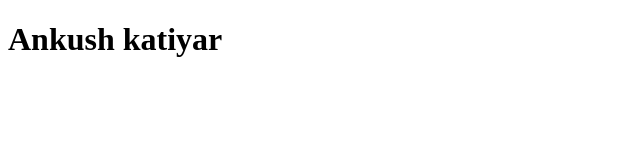
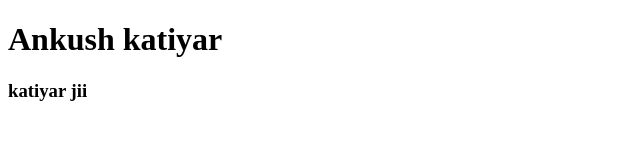
Before and after one commit to ankushkatiyar565/chahal, a plain HTML site: page index.html in a window 1280 px wide. Shown: the whole page, without its empty margins (0-640 px from the left). Drawn offline with Linux system fonts and the light colour scheme.

Commit message:
Update index.html

```diff
--- a/index.html
+++ b/index.html
@@ -7,5 +7,6 @@
 </head>
 <body>
     <h1>Ankush katiyar</h1>
+    <h3>katiyar jii</h3>
 </body>
 </html>
```
